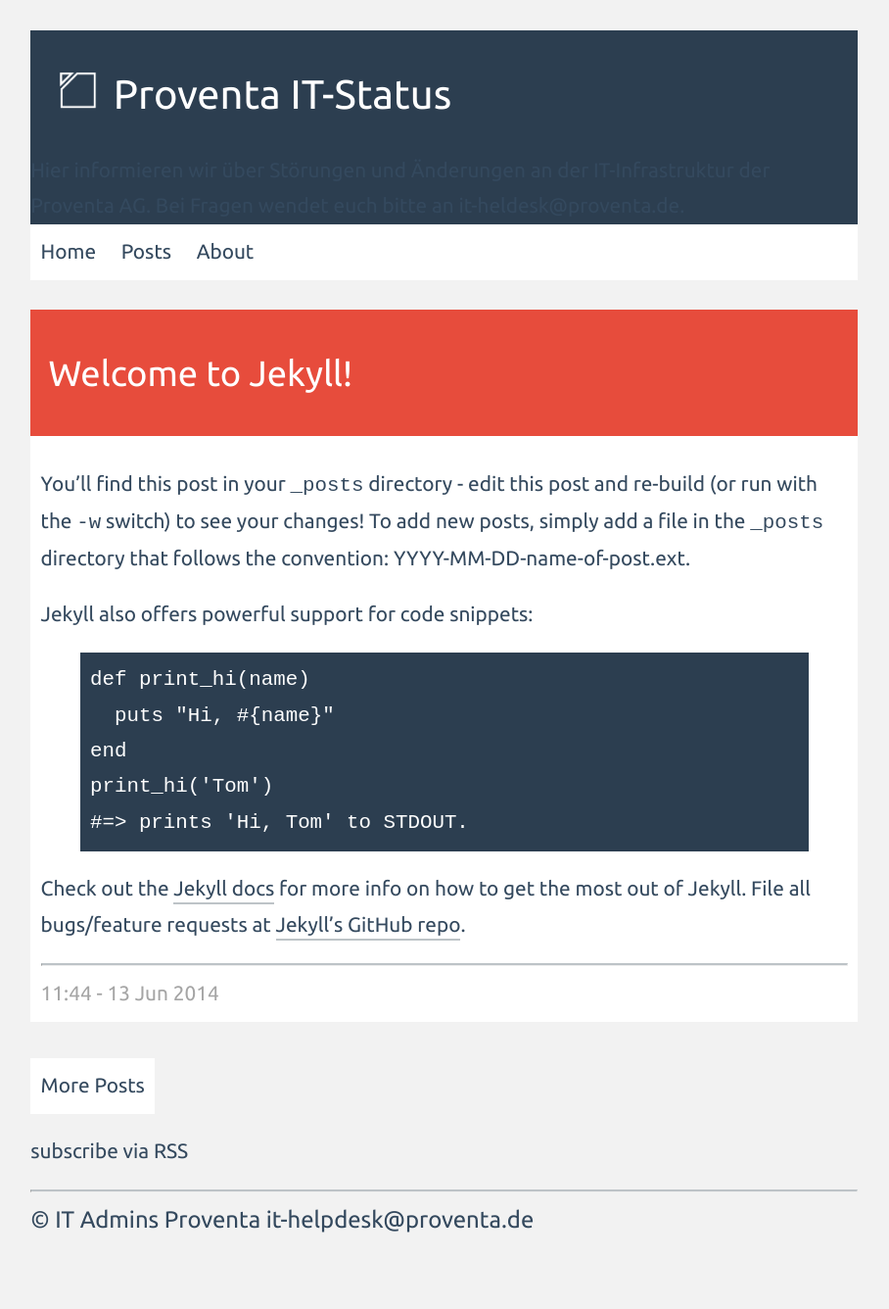
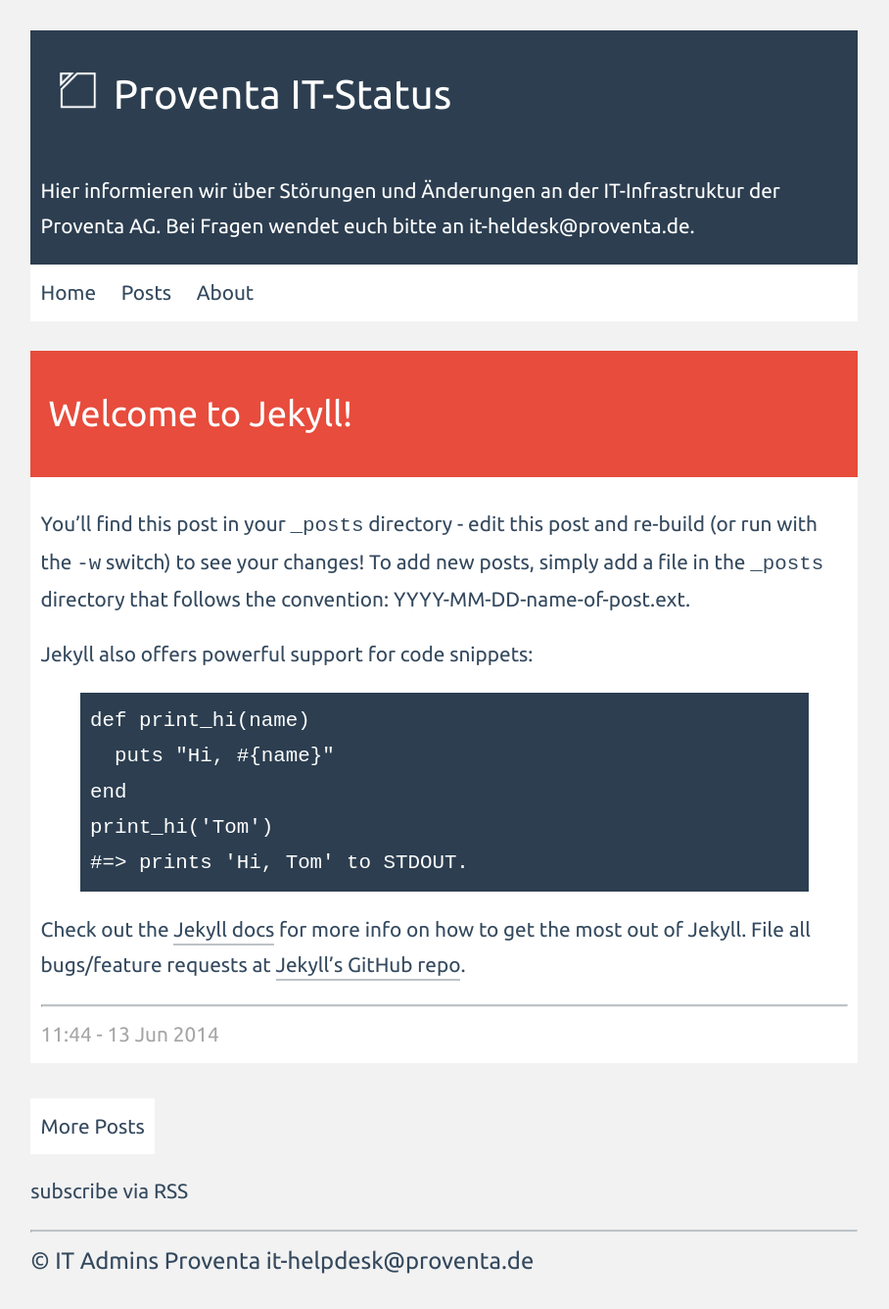
Before and after one commit to proventa/status, a Jekyll site: the page built from index.html, in a window 1280 px wide. Shown: the whole page at 98% size, without its empty margins (0-908 px from the left). Built offline with Jekyll 4.4.1, drawn with Linux system fonts in a browser that asks for light colours; before the commit the page ends 1295 px from its top, so only the background shows below that.

Commit message:
Added description

```diff
--- a/_layouts/default.html
+++ b/_layouts/default.html
@@ -21,7 +21,7 @@
         <h1 class="title active drk">
           <img src="/src/image1.png" style="width:1.3em; margin:0;" /> {{ site.name }}
         </h1>
-        <div class="active drk">{{ site.description }}</div>
+        <div class="title active drk">{{ site.description }}</div>
       </a>
       <nav>
         <ul>
```
